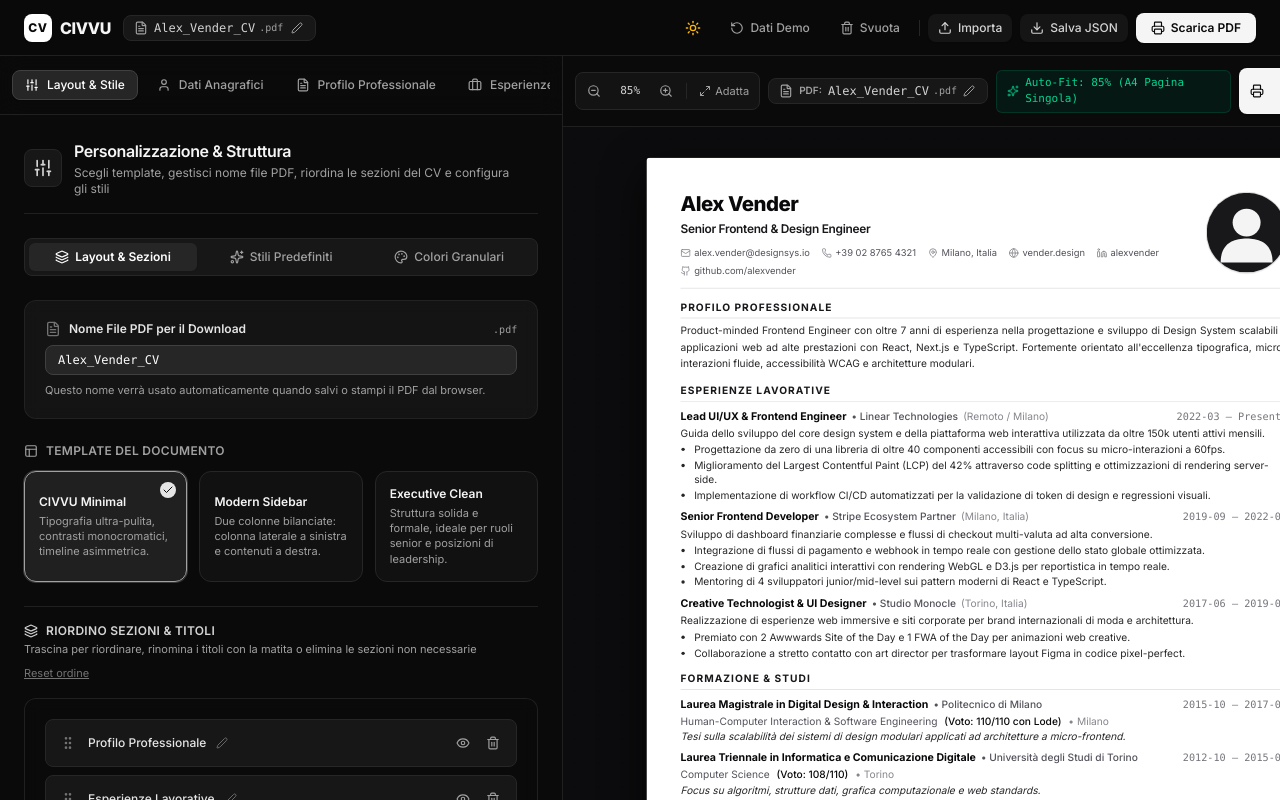
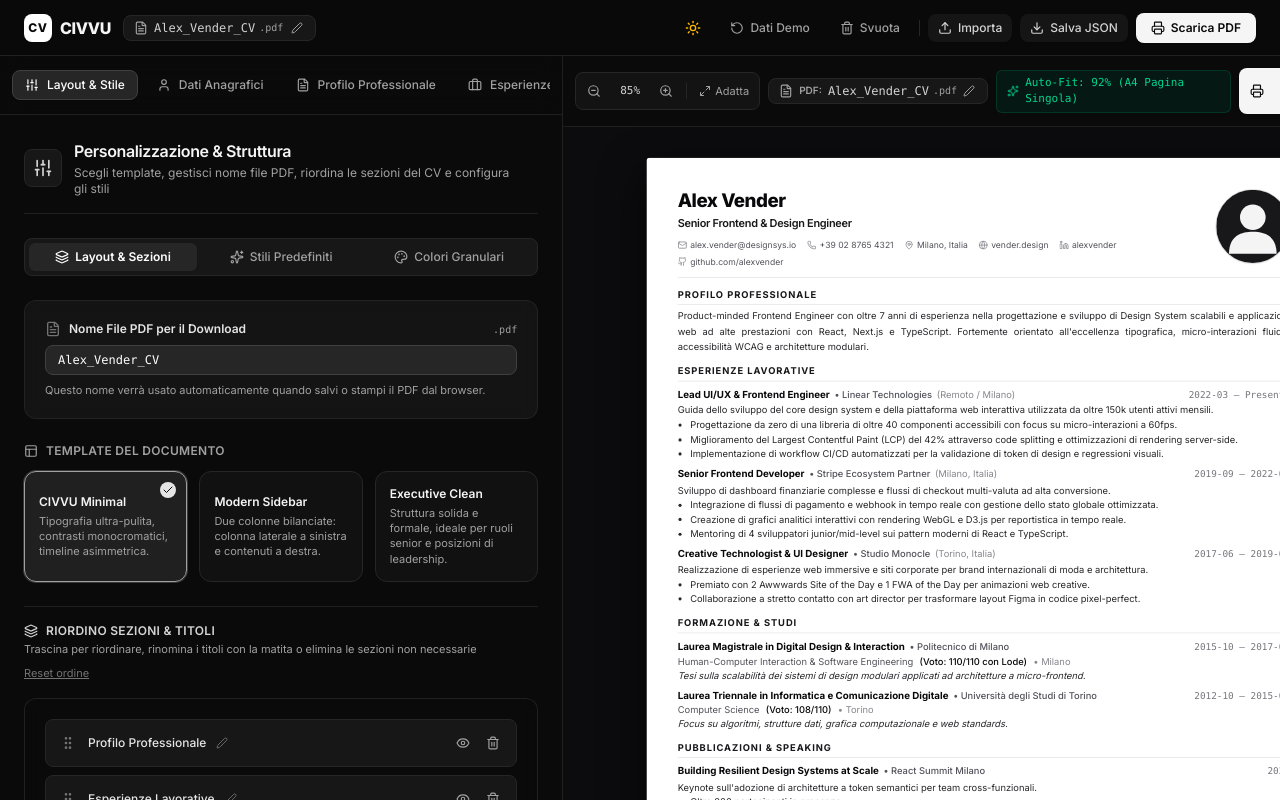
Before and after one commit to domfutia/cv-builder, a Next.js app: page / in a window 1280 px wide. Shown: the top 800 px of the page. Built offline with nearby package versions, Linux system fonts and the light colour scheme.

Commit message:
fix: implement true dual-measurement auto-fit engine to guarantee 100% text fitting in single-page A4

```diff
--- a/components/preview/CVDocument.tsx
+++ b/components/preview/CVDocument.tsx
@@ -60,6 +60,10 @@ export const CVDocument: React.FC<{
 
   const rootRef = useRef<HTMLDivElement>(null);
   const contentRef = useRef<HTMLDivElement>(null);
+  const sidebarRef = useRef<HTMLDivElement>(null);
+  const mainColRef = useRef<HTMLDivElement>(null);
+  const innerStackRef = useRef<HTMLDivElement>(null);
+
   const [autoFitScale, setAutoFitScale] = useState<number>(1);
 
   // Granular colors
@@ -94,7 +98,7 @@ export const CVDocument: React.FC<{
     lg: "w-28 h-28",
   }[settings.avatarSize || "md"];
 
-  // Font size mapping (Carefully calibrated for elegant single-page fit)
+  // Font size mapping (Configurable by user)
   const fontSizeClasses = {
     sm: "text-[11px] leading-snug",
     base: "text-[12px] leading-normal",
@@ -103,7 +107,7 @@ export const CVDocument: React.FC<{
 
   // Spacing mapping (Adjustable by user via settings)
   const spacingClasses = {
-    compact: "space-y-2.5",
+    compact: "space-y-2",
     normal: "space-y-3.5",
     relaxed: "space-y-5",
   }[settings.spacing || "normal"];
@@ -119,44 +123,59 @@ export const CVDocument: React.FC<{
     : defaultSectionOrder;
 
   // =========================================================================
-  // DYNAMIC A4 AUTO-FIT ENGINE (Guarantees single-page 210mm x 297mm fit)
+  // DUAL-MEASUREMENT A4 AUTO-FIT ENGINE (Guarantees 100% fit on 1 A4 page)
   // =========================================================================
   useLayoutEffect(() => {
     const calculateAutoFit = () => {
-      if (!rootRef.current || !contentRef.current) return;
+      if (!rootRef.current) return;
 
-      // Temporarily clear scaling to measure natural unconstrained height
-      contentRef.current.style.transform = "none";
-      contentRef.current.style.width = "100%";
+      const A4_TARGET_HEIGHT_PX = 1122.5; // Standard 297mm height at 96 DPI
+      const targetHeight = rootRef.current.clientHeight || A4_TARGET_HEIGHT_PX;
 
-      const targetHeight = rootRef.current.clientHeight || 1123; // Exactly 297mm in pixels
-      const actualHeight = contentRef.current.scrollHeight;
+      let unscaledHeight = 0;
 
-      if (targetHeight > 0 && actualHeight > targetHeight) {
-        // Content exceeds single A4 page -> scale down smoothly with safety margin
-        const calculatedScale = Math.min(1, Math.max(0.4, (targetHeight - 8) / actualHeight));
-        const finalScale = Number(calculatedScale.toFixed(4));
-        setAutoFitScale(finalScale);
-        if (onScaleChange) onScaleChange(finalScale);
+      if (settings.template === "modern") {
+        const sbHeight = sidebarRef.current ? sidebarRef.current.scrollHeight : 0;
+        const mainHeight = mainColRef.current ? mainColRef.current.scrollHeight : 0;
+        unscaledHeight = Math.max(sbHeight, mainHeight);
       } else {
-        setAutoFitScale(1);
-        if (onScaleChange) onScaleChange(1);
+        unscaledHeight = innerStackRef.current
+          ? innerStackRef.current.scrollHeight
+          : contentRef.current
+          ? contentRef.current.scrollHeight
+          : 0;
+      }
+
+      if (unscaledHeight > 0) {
+        if (unscaledHeight > targetHeight) {
+          // Calculate scale ratio with a safety buffer so no text is ever clipped
+          const calculatedScale = Math.min(1.0, Math.max(0.3, (targetHeight - 10) / unscaledHeight));
+          const cleanScale = Number(calculatedScale.toFixed(4));
+          setAutoFitScale(cleanScale);
+          if (onScaleChange) onScaleChange(cleanScale);
+        } else {
+          setAutoFitScale(1);
+          if (onScaleChange) onScaleChange(1);
+        }
       }
     };
 
     calculateAutoFit();
-    const timer = setTimeout(calculateAutoFit, 80);
+    const timer1 = setTimeout(calculateAutoFit, 60);
+    const timer2 = setTimeout(calculateAutoFit, 250);
 
     const observer = new ResizeObserver(() => {
       calculateAutoFit();
     });
 
-    if (contentRef.current) {
-      observer.observe(contentRef.current);
-    }
+    if (contentRef.current) observer.observe(contentRef.current);
+    if (sidebarRef.current) observer.observe(sidebarRef.current);
+    if (mainColRef.current) observer.observe(mainColRef.current);
+    if (innerStackRef.current) observer.observe(innerStackRef.current);
 
     return () => {
-      clearTimeout(timer);
+      clearTimeout(timer1);
+      clearTimeout(timer2);
       observer.disconnect();
     };
   }, [cvData, settings, onScaleChange]);
@@ -664,7 +683,7 @@ export const CVDocument: React.FC<{
   };
 
   // =========================================================================
-  // TEMPLATE 1: CIVVU Minimal (Auto-Fit 1-Page A4)
+  // TEMPLATE 1: CIVVU Minimal (Single Page A4 with Dynamic Auto-Fit)
   // =========================================================================
   if (settings.template === "minimal") {
     return (
@@ -691,7 +710,7 @@ export const CVDocument: React.FC<{
         <div
           ref={contentRef}
           className={cn(
-            "p-8 sm:p-10 transition-transform duration-100",
+            "p-8 sm:p-10 transition-transform duration-75",
             fontSizeClasses
           )}
           style={{
@@ -700,7 +719,7 @@ export const CVDocument: React.FC<{
             width: autoFitScale < 1 ? `${(100 / autoFitScale).toFixed(4)}%` : "100%",
           }}
         >
-          <div className={spacingClasses}>
+          <div ref={innerStackRef} className={spacingClasses}>
             {/* Header Section */}
             <div className="border-b border-black/10 pb-3 break-inside-avoid">
               <div className="flex items-start justify-between gap-4">
@@ -817,7 +836,7 @@ export const CVDocument: React.FC<{
   }
 
   // =========================================================================
-  // TEMPLATE 2: Modern Sidebar (Auto-Fit 1-Page A4 2-Column Format)
+  // TEMPLATE 2: Modern Sidebar (Single Page A4 with Dynamic Auto-Fit)
   // =========================================================================
   if (settings.template === "modern") {
     const sidebarItems = sectionOrder.filter((s) => s.isVisible && s.column === "sidebar");
@@ -847,7 +866,7 @@ export const CVDocument: React.FC<{
         <div
           ref={contentRef}
           className={cn(
-            "flex flex-row min-h-full transition-transform duration-100",
+            "flex flex-row transition-transform duration-75",
             fontSizeClasses
           )}
           style={{
@@ -858,6 +877,7 @@ export const CVDocument: React.FC<{
         >
           {/* Left Customizable Sidebar (Strict 33% width) */}
           <div
+            ref={sidebarRef}
             className="w-[33%] p-6 space-y-4 shrink-0 border-r"
             style={{
               backgroundColor: sidebarBgColor,
@@ -974,7 +994,7 @@ export const CVDocument: React.FC<{
           </div>
 
           {/* Right Main Column (Strict 67% width) */}
-          <div className="w-[67%] p-6 space-y-4 min-w-0">
+          <div ref={mainColRef} className="w-[67%] p-6 space-y-4 min-w-0">
             <div className="border-b border-black/10 pb-3 break-inside-avoid">
               <h1
                 className="text-2xl font-extrabold tracking-tight break-words leading-tight"
@@ -999,7 +1019,7 @@ export const CVDocument: React.FC<{
   }
 
   // =========================================================================
-  // TEMPLATE 3: Executive Clean (Auto-Fit 1-Page A4)
+  // TEMPLATE 3: Executive Clean (Single Page A4 with Dynamic Auto-Fit)
   // =========================================================================
   return (
     <div
@@ -1025,7 +1045,7 @@ export const CVDocument: React.FC<{
       <div
         ref={contentRef}
         className={cn(
-          "p-8 sm:p-10 transition-transform duration-100",
+          "p-8 sm:p-10 transition-transform duration-75",
           fontSizeClasses
         )}
         style={{
@@ -1034,7 +1054,7 @@ export const CVDocument: React.FC<{
           width: autoFitScale < 1 ? `${(100 / autoFitScale).toFixed(4)}%` : "100%",
         }}
       >
-        <div className={spacingClasses}>
+        <div ref={innerStackRef} className={spacingClasses}>
           {/* Centered Top Header */}
           <div
             className="text-center pb-3 border-b-2 break-inside-avoid space-y-1"
```
